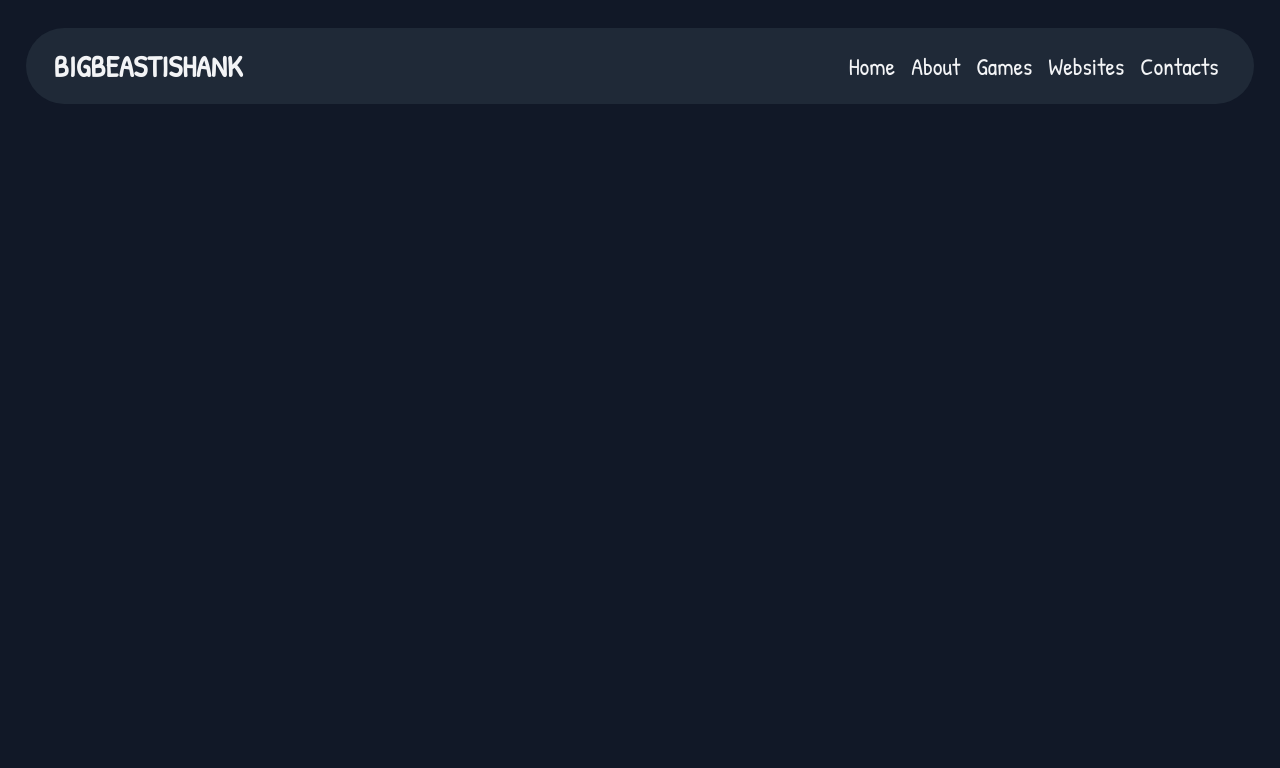
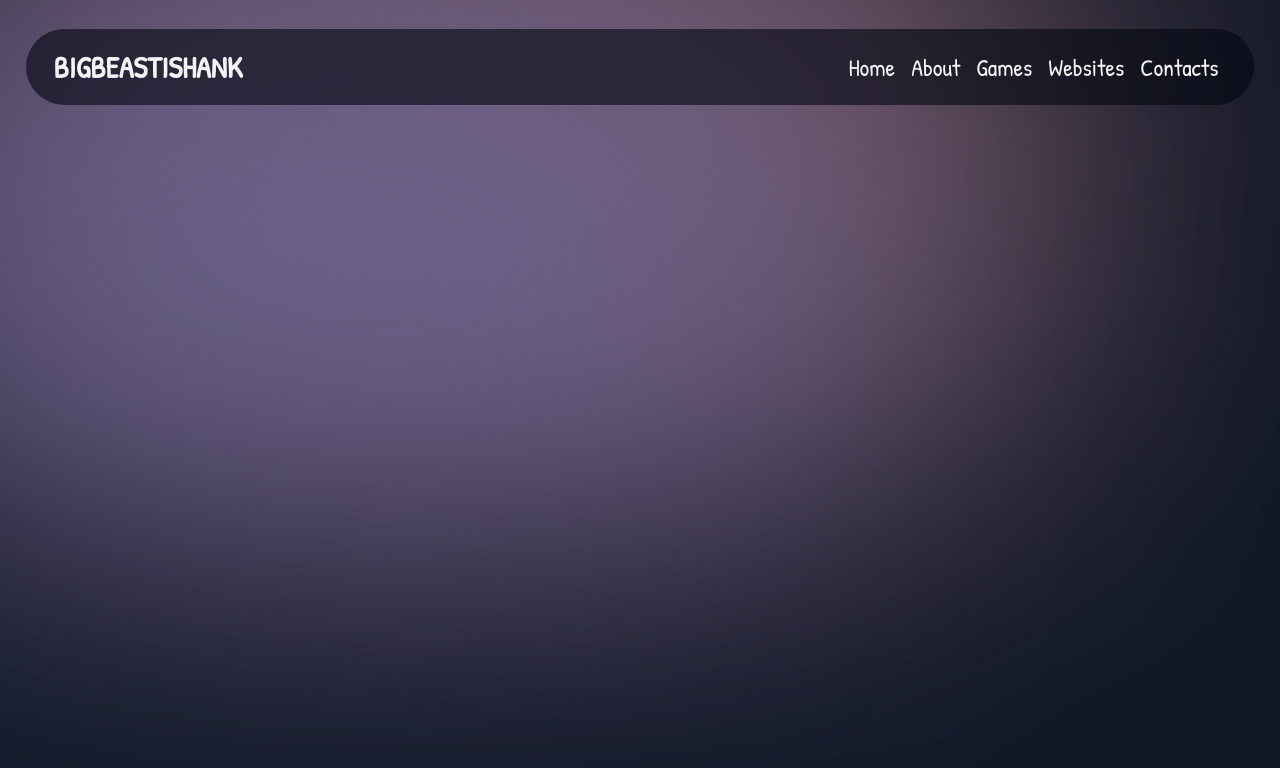
Before and after one commit to BIGBEASTISHANK/bigbeastishank.com, a Next.js app: page / in a window 1280 px wide. Shown: the top 768 px of the page. Built offline with nearby package versions, Linux system fonts and the light colour scheme.

Commit message:
update: final navbar

```diff
--- a/package.json
+++ b/package.json
@@ -9,6 +9,7 @@
     "lint": "next lint"
   },
   "dependencies": {
+    "framer-motion": "^10.17.0",
     "next": "14.0.4",
     "react": "^18",
     "react-dom": "^18",
--- a/src/app/layout.jsx
+++ b/src/app/layout.jsx
@@ -1,7 +1,7 @@
+import "@/styles/global.scss";
+import "@/styles/tailwindImport.css";
+import Navbar from "@/components/Navbar";
 import { Patrick_Hand } from "next/font/google";
-import "@/styles/tailwindImport.css";
-import "@/styles/global.scss";
-import Navbar from "@/components/Navbar";
 
 const inUseFont = Patrick_Hand({
   weight: ["400"],
@@ -24,7 +24,7 @@ export default function RootLayout({ children }) {
         {/* Navbar */}
         <Navbar />
 
-        <div className="px-[4%] mt-[8rem]">{children}</div>
+        <div className="px-[4%]">{children}</div>
       </body>
     </html>
   );
--- a/src/app/page.jsx
+++ b/src/app/page.jsx
@@ -1,6 +1,14 @@
 export default function Home() {
   return (
     <>
+      {/* Background */}
+      <div className="relative sm:pt-36 pt-20">
+        <div className="absolute top-[-6rem] -z-10 right-[11rem] h-[31.25rem] w-[31.25rem] rounded-full blur-[10rem] sm:w-[68.75rem] bg-[#946263]" />
+
+        <div className="absolute top-[-1rem] -z-10 left-[-35rem] h-[31.25rem] w-[50rem] rounded-full blur-[10rem] sm:w-[68.75rem] md:left-[-33rem] lg:left-[-28rem] xl:left-[-15rem] 2xl:left-[-5rem] bg-[#676394]" />
+      </div>
+
+      {/* Main Content */}
     </>
   );
 }
--- a/src/components/Navbar/index.jsx
+++ b/src/components/Navbar/index.jsx
@@ -1,13 +1,21 @@
+"use client";
+
 import { navlinks } from "@/lib/data";
+import { motion } from "framer-motion";
 
 export default function Navbar() {
   return (
-    <div className="my-7 select-none navbar fixed top-0 w-full px-[2%]">
+    <motion.div
+      className="my-7 select-none navbar fixed top-0 w-full px-[2%] z-[999]"
+      initial={{ y: -110 }}
+      animate={{ y: 1 }}
+      transition={{ delay: 0.2, duration: 0.3, type: "spring", stiffness: 200 }}
+    >
       {/* Navbar background */}
-      <div className="bg-gray-800 rounded-full flex py-5 px-7">
+      <div className="bg-gray-950/60 rounded-full flex py-5 px-7 backdrop-blur-sm">
         {/* Name */}
         <h1 className="md:flex hidden">
-          <a href="/" className="flex text-3xl font-bold pr-7">
+          <a href="/" className="flex text-3xl font-bold mr-7">
             BIGBEASTISHANK
           </a>
         </h1>
@@ -27,6 +35,6 @@ export default function Navbar() {
           ))}
         </ul>
       </div>
-    </div>
+    </motion.div>
   );
 }
--- a/src/lib/data.jsx
+++ b/src/lib/data.jsx
@@ -1,26 +1,26 @@
 export const navlinks = [
   {
     title: "Home",
-    url: "#",
+    url: "/#",
   },
   {
     title: "About",
-    url: "#about",
+    url: "/#about",
   },
   {
     title: "Games",
-    url: "#games",
+    url: "/#games",
   },
   {
     title: "Websites",
-    url: "#websites",
+    url: "/#websites",
   },
 //   {
 //     title: "Projects",
-//     url: "#projects",
+//     url: "/#projects",
 //   },
   {
     title: "Contacts",
-    url: "#contact",
+    url: "/#contact",
   },
 ];
```
Also changed, not shown: 1 other file (tests, documents, lock files or other folders).
